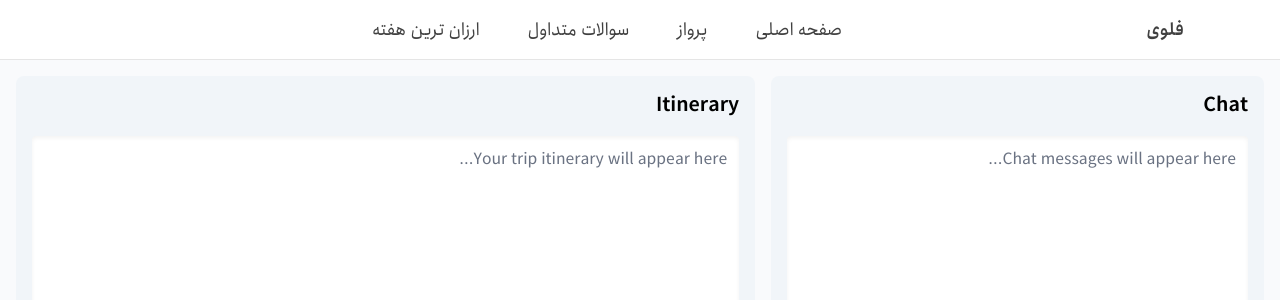
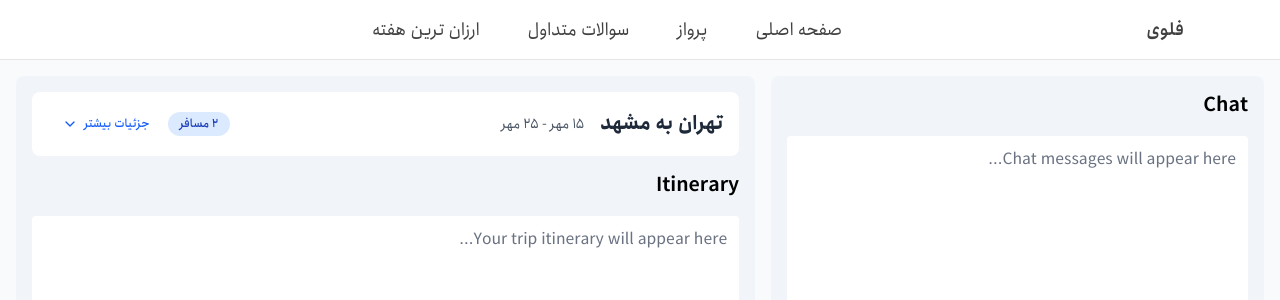
Before and after one commit to Floy-ir/Frontend, a Next.js app: page /trip-planner in a window 1280 px wide. Shown: the top 300 px of the page. Built offline with nearby package versions, Linux system fonts and the light colour scheme; some icons are missing.

Commit message:
feat: make header trip planner better

```diff
--- a/app/trip-planner/page.tsx
+++ b/app/trip-planner/page.tsx
@@ -2,10 +2,25 @@
 
 import { useState, useEffect } from 'react';
 import { Button } from '@/components/ui/button';
+import { ChevronDown, ChevronUp } from 'lucide-react'; // Import icons
+import { englishToFarsiNumber } from '@/utils/numbers';
 
 export default function TripPlannerPage() {
   const [isMobile, setIsMobile] = useState(false);
   const [activeView, setActiveView] = useState<'chat' | 'itinerary'>('chat');
+  const [showMoreDetails, setShowMoreDetails] = useState(false);
+
+  // Sample trip data (in a real app, this would come from an API or context)
+  const tripData = {
+    destination: 'تهران به مشهد',
+    startDate: '۱۵ مهر',
+    endDate: '۲۵ مهر',
+    travelers: 2,
+    budget: '۳,۰۰۰,۰۰۰ تومان',
+    style: 'سفر طبیعتی',
+    pace: 'متوسط',
+    accessibility: 'متوسط',
+  };
 
   // Check for mobile view on mount and window resize
   useEffect(() => {
@@ -20,6 +35,10 @@ export default function TripPlannerPage() {
       window.removeEventListener('resize', checkIfMobile);
     };
   }, []);
+
+  const toggleMoreDetails = () => {
+    setShowMoreDetails(!showMoreDetails);
+  };
 
   return (
     // Full screen main container with trip-planner-main class for custom styling
@@ -44,7 +63,7 @@ export default function TripPlannerPage() {
           `}
         >
           <h2 className="text-xl font-semibold mb-4">Chat</h2>
-          <div className="flex-1 bg-white rounded p-3 shadow-inner">
+          <div className="flex-1 bg-white rounded p-3">
             {/* Chat content will go here */}
             <p className="text-gray-500">Chat messages will appear here...</p>
           </div>
@@ -54,11 +73,73 @@ export default function TripPlannerPage() {
         <div
           className={`
             ${isMobile ? (activeView === 'itinerary' ? 'flex' : 'hidden') : 'flex'}
-            flex-col w-full md:w-3/5 bg-slate-100 rounded-lg p-4 overflow-y-auto
+            flex-col w-full md:w-3/5 bg-slate-100 rounded-lg p-4 overflow-y-auto relative
           `}
         >
+          {/* Sticky header with trip details */}
+          <div className="sticky top-0 z-10 bg-white rounded-lg mb-4 overflow-hidden">
+            {/* Core trip information */}
+            <div className="p-4">
+              <div className="flex justify-between items-center">
+                <div className="flex flex-row gap-4 items-center">
+                  <h2 className="text-xl font-bold text-gray-800">{tripData.destination}</h2>
+                  <div className="text-sm text-gray-600">
+                    {tripData.startDate} - {tripData.endDate}
+                  </div>
+                </div>
+                <div className="flex flex-row gap-2 items-center">
+                  <span className="bg-blue-100 text-blue-800 text-xs font-medium px-3 py-1 rounded-full">
+                    {englishToFarsiNumber(tripData.travelers.toString())} مسافر
+                  </span>
+                <Button
+                  variant="ghost"
+                  size="sm"
+                  onClick={toggleMoreDetails}
+                  className="flex items-center text-blue-600 hover:text-blue-800 transition-colors text-xs"
+                >
+                  {showMoreDetails ? (
+                    <>جزئیات کمتر <ChevronUp className="ml-1 h-4 w-4" /></>
+                  ) : (
+                    <> جزئیات بیشتر<ChevronDown className="ml-1 h-4 w-4" /></>
+                  )}
+                </Button>
+                </div>
+              </div>
+
+            </div>
+
+            {/* Expandable trip details panel */}
+            <div
+              className={`
+                overflow-hidden transition-all duration-300 ease-in-out
+                ${showMoreDetails ? 'max-h-48 opacity-100' : 'max-h-0 opacity-0'}
+              `}
+            >
+              <div className="p-4 pt-0 bg-gray-50 border-t border-gray-200">
+                <div className="grid grid-cols-2 md:grid-cols-4 gap-4">
+                  <div>
+                    <span className="text-xs text-gray-500">بودجه</span>
+                    <p className="font-medium">{tripData.budget}</p>
+                  </div>
+                  <div>
+                    <span className="text-xs text-gray-500">سبک</span>
+                    <p className="font-medium">{tripData.style}</p>
+                  </div>
+                  <div>
+                    <span className="text-xs text-gray-500">سرعت</span>
+                    <p className="font-medium">{tripData.pace}</p>
+                  </div>
+                  <div>
+                    <span className="text-xs text-gray-500">دسترسی</span>
+                    <p className="font-medium">{tripData.accessibility}</p>
+                  </div>
+                </div>
+              </div>
+            </div>
+          </div>
+
           <h2 className="text-xl font-semibold mb-4">Itinerary</h2>
-          <div className="flex-1 bg-white rounded p-3 shadow-inner">
+          <div className="flex-1 bg-white rounded p-3">
             {/* Itinerary content will go here */}
             <p className="text-gray-500">Your trip itinerary will appear here...</p>
           </div>
```
